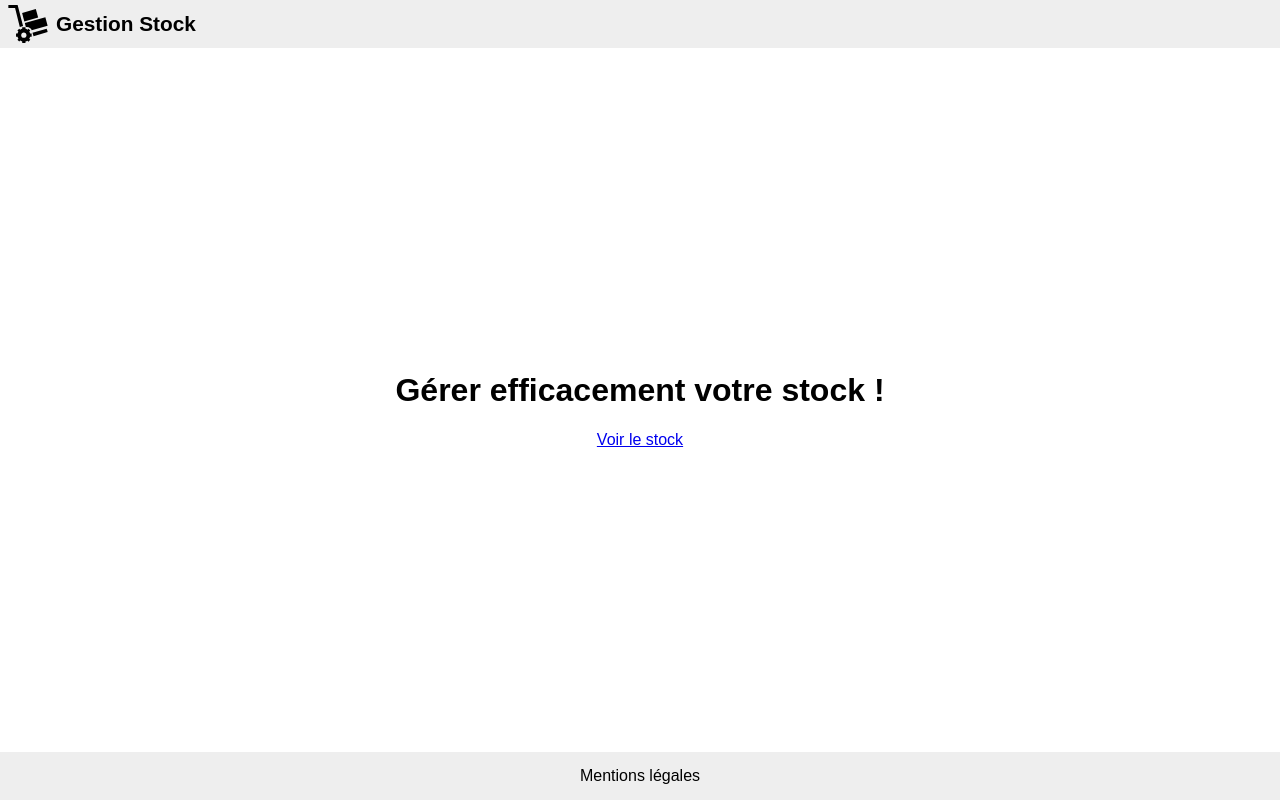
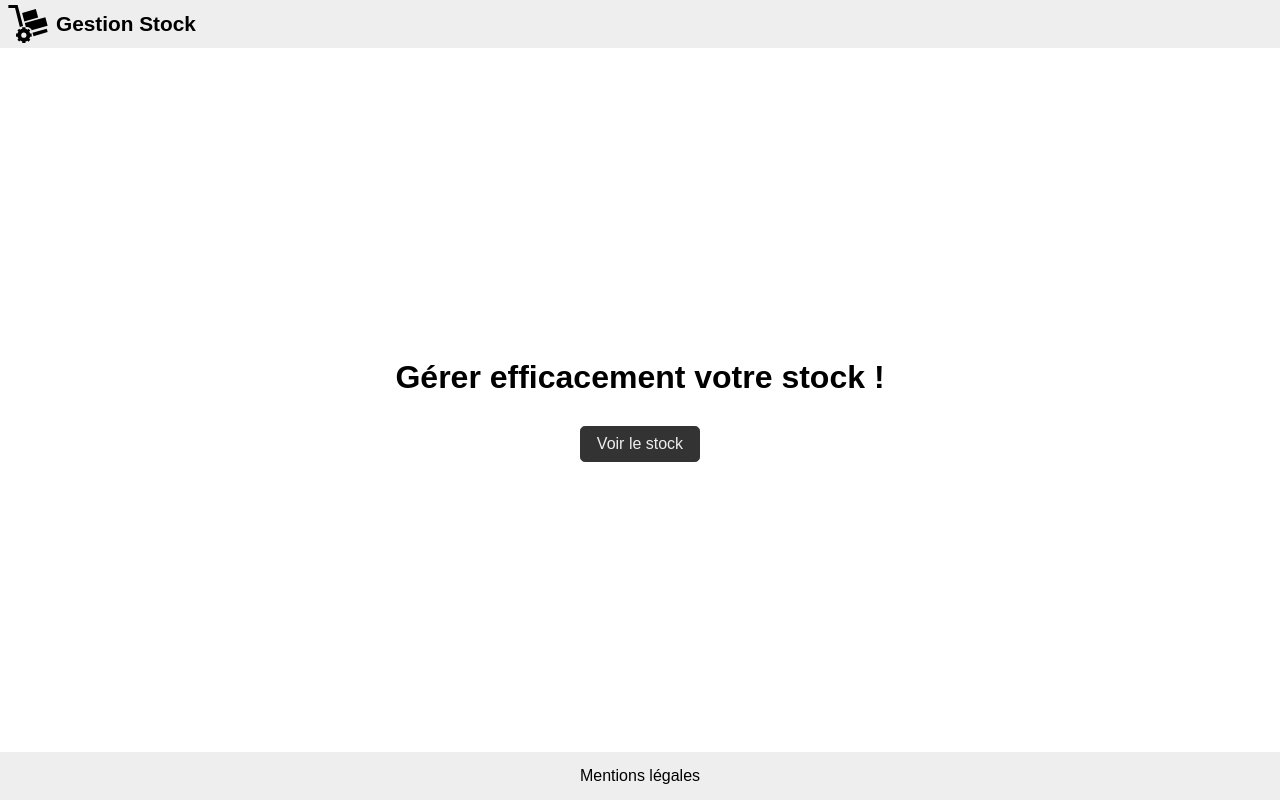
Before and after one commit to jlg-formation/vjs-mai-2023, a Vue app in the folder front/: page / in a window 1280 px wide. Built offline with nearby package versions, Linux system fonts and the light colour scheme.

Commit message:
dev: added scss for button

```diff
--- a/front/src/assets/main.scss
+++ b/front/src/assets/main.scss
@@ -1,11 +1,20 @@
 @use '../../node_modules/normalize.css/normalize.css';
 @use '../../node_modules/sanitize.css/sanitize.css';
+
+@use './scss/button.scss';
 
 :root {
   --height: 3em;
   --bg-color: white;
   --color: black;
   --eee: #eee;
+  --ddd: #ddd;
+  --ccc: #ccc;
+  --bbb: #bbb;
+  --aaa: #aaa;
+  --555: #555;
+  --444: #444;
+  --333: #333;
 }
 
 @media (prefers-color-scheme: dark) {
@@ -13,6 +22,13 @@
     --bg-color: black;
     --color: #ddd;
     --eee: #333;
+    --ddd: #444;
+    --ccc: #555;
+    --bbb: #666;
+    --aaa: #777;
+    --555: #ccc;
+    --444: #ddd;
+    --333: #eee;
   }
 }
 
@@ -33,6 +49,8 @@
   display: flex;
   flex-flow: column;
   align-items: center;
+  gap: 0.5em;
+
   padding: 0.5em;
 
   h1 {
--- /dev/null
+++ b/front/src/assets/scss/button.scss
@@ -0,0 +1,48 @@
+button,
+a.button {
+  padding: 0.5em 1em;
+
+  display: flex;
+  align-items: center;
+  justify-content: center;
+  gap: 0.5em;
+
+  background-color: var(--eee);
+  border: 0.1em solid var(--eee);
+  border-radius: 0.3em;
+
+  color: inherit;
+  text-decoration: inherit;
+
+  &:disabled {
+    color: var(--aaa);
+  }
+
+  &:not(:disabled) {
+    cursor: pointer;
+
+    &:hover {
+      background-color: var(--ddd);
+      border-color: var(--ddd);
+    }
+    &:active {
+      background-color: var(--ccc);
+      border-color: var(--ccc);
+    }
+
+    &.primary {
+      background-color: var(--333);
+      border-color: var(--333);
+      color: var(--eee);
+
+      &:hover {
+        background-color: var(--444);
+        border-color: var(--444);
+      }
+      &:active {
+        background-color: var(--555);
+        border-color: var(--555);
+      }
+    }
+  }
+}
--- a/front/src/views/HomeView.vue
+++ b/front/src/views/HomeView.vue
@@ -3,7 +3,7 @@
 <template>
   <main>
     <h1>Gérer efficacement votre stock !</h1>
-    <a href="#" class="button">Voir le stock</a>
+    <a href="#" class="button primary">Voir le stock</a>
   </main>
 </template>
 
```
